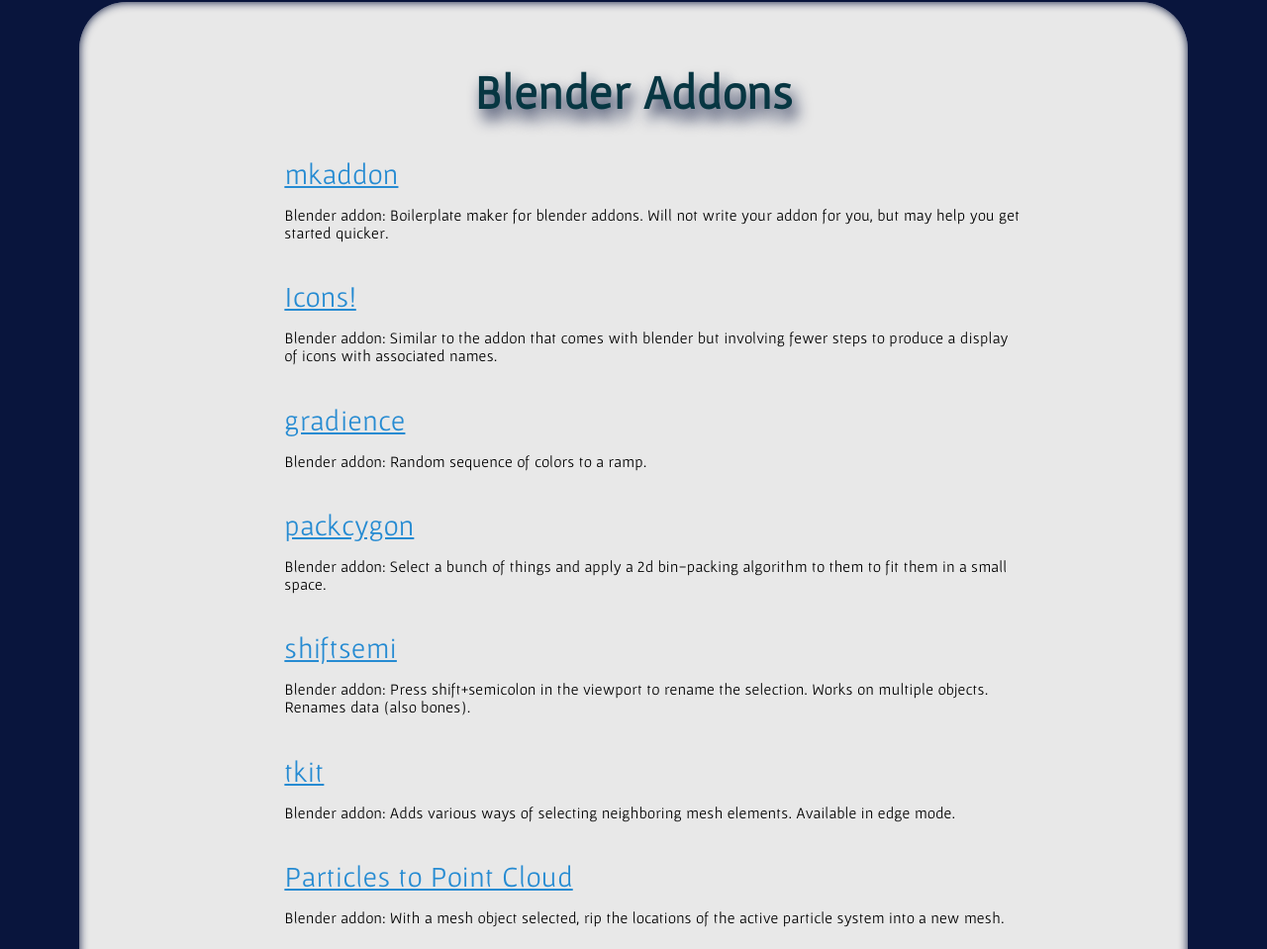
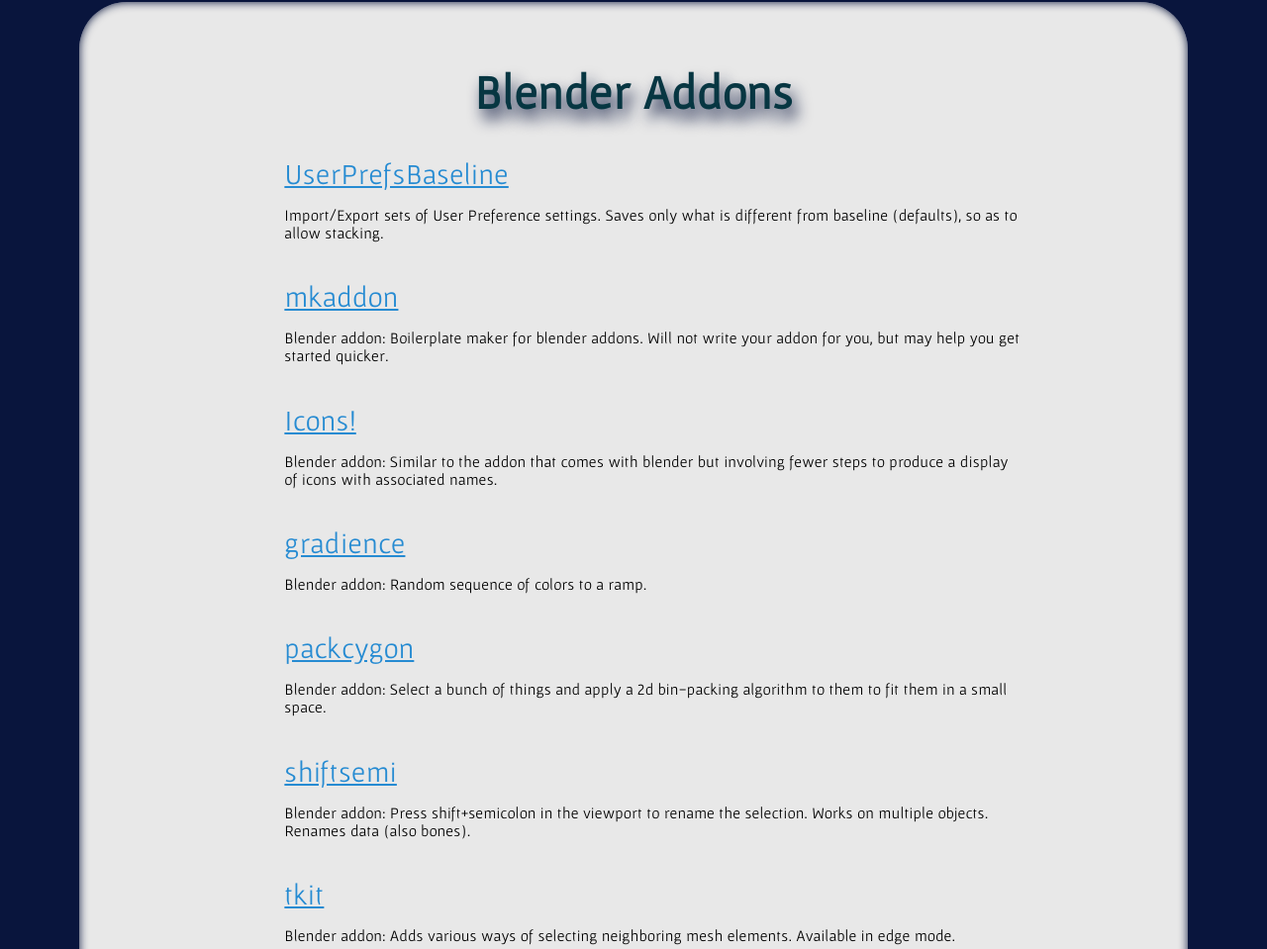
Before and after one commit to dustractor/dustractor.github.io, a plain HTML site: page index.html in a window 1280 px wide. Shown: the part 857-1816 px from the top of the page at 99% size. Drawn offline with Linux system fonts and the light colour scheme.

Commit message:
added UserPrefsBaseline

```diff
--- a/index.html
+++ b/index.html
@@ -42,6 +42,12 @@
 <article>
     <h2>Blender Addons</h2>
     <ul>
+        <li>
+            <a href="/UserPrefsBaseline">UserPrefsBaseline</a>
+            <p>
+                Import/Export sets of User Preference settings.  Saves only what is different from baseline (defaults), so as to allow stacking.
+            </p>
+        </li>
         <li>
             <a href="/mkaddon">mkaddon</a>
             <p>
```
